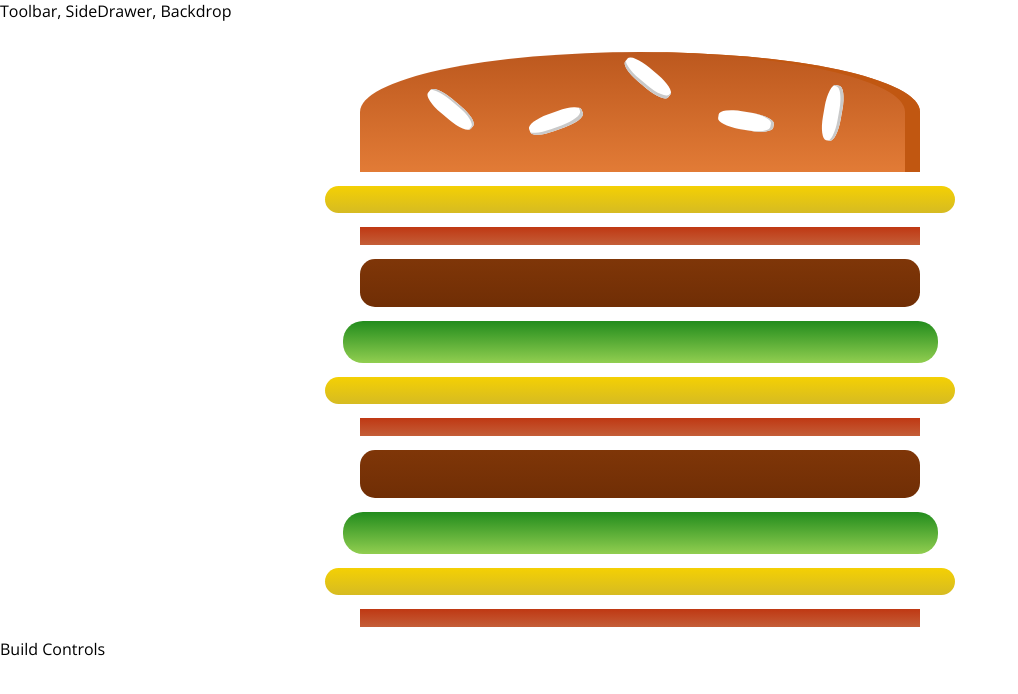
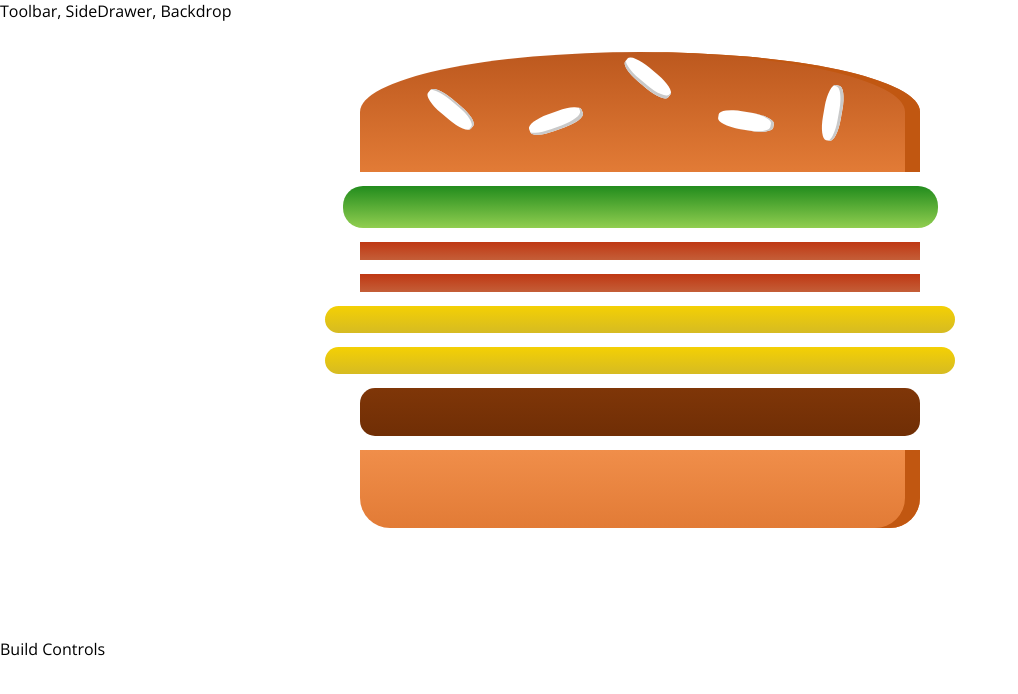
Before and after one commit to dcduncan/udemy-burger-builder, a React app: page / in a window 1280 px wide. Shown: the top 694 px of the page, without its empty margins (0-1018 px from the left). Built offline with nearby package versions, Linux system fonts and the light colour scheme.

Commit message:
Completes lecture 114, displays basic burger more dynamically

```diff
--- a/src/components/Burger/Burger.js
+++ b/src/components/Burger/Burger.js
@@ -4,53 +4,19 @@ import BurgerIngredient from './BurgerIngredient/BurgerIngredient';
 import classes from './Burger.css';
 
 const burger = (props) => {
+
+    const burgerIngredients =
+        Object
+            .keys(props.ingredients)
+            .map(ingredientKey =>
+                [...Array(props.ingredients[ingredientKey])]
+                    .map((_, index) => <BurgerIngredient key={ingredientKey + index} type={ingredientKey}/>)
+            );
+
     return (
         <div className={classes.Burger}>
             <BurgerIngredient type='bread-top'/>
-            <BurgerIngredient type='cheese'/>
-            <BurgerIngredient type='bacon'/>
-            <BurgerIngredient type='meat'/>
-            <BurgerIngredient type='salad'/>
-            <BurgerIngredient type='cheese'/>
-            <BurgerIngredient type='bacon'/>
-            <BurgerIngredient type='meat'/>
-            <BurgerIngredient type='salad'/>
-            <BurgerIngredient type='cheese'/>
-            <BurgerIngredient type='bacon'/>
-            <BurgerIngredient type='meat'/>
-            <BurgerIngredient type='salad'/>
-            <BurgerIngredient type='cheese'/>
-            <BurgerIngredient type='bacon'/>
-            <BurgerIngredient type='meat'/>
-            <BurgerIngredient type='salad'/>
-            <BurgerIngredient type='cheese'/>
-            <BurgerIngredient type='bacon'/>
-            <BurgerIngredient type='meat'/>
-            <BurgerIngredient type='salad'/>
-            <BurgerIngredient type='cheese'/>
-            <BurgerIngredient type='bacon'/>
-            <BurgerIngredient type='meat'/>
-            <BurgerIngredient type='salad'/>
-            <BurgerIngredient type='cheese'/>
-            <BurgerIngredient type='bacon'/>
-            <BurgerIngredient type='meat'/>
-            <BurgerIngredient type='salad'/>
-            <BurgerIngredient type='cheese'/>
-            <BurgerIngredient type='bacon'/>
-            <BurgerIngredient type='meat'/>
-            <BurgerIngredient type='salad'/>
-            <BurgerIngredient type='cheese'/>
-            <BurgerIngredient type='bacon'/>
-            <BurgerIngredient type='meat'/>
-            <BurgerIngredient type='salad'/>
-            <BurgerIngredient type='cheese'/>
-            <BurgerIngredient type='bacon'/>
-            <BurgerIngredient type='meat'/>
-            <BurgerIngredient type='salad'/>
-            <BurgerIngredient type='cheese'/>
-            <BurgerIngredient type='bacon'/>
-            <BurgerIngredient type='meat'/>
-            <BurgerIngredient type='salad'/>
+            {burgerIngredients}
             <BurgerIngredient type='bread-bottom'/>
         </div>
     );
--- a/src/components/Layout/Layout.js
+++ b/src/components/Layout/Layout.js
@@ -1,4 +1,4 @@
-import React, { Fragment } from 'react';
+import React from 'react';
 import Aux from '../../hoc/Aux';
 
 import classes from './Layout.css';
--- a/src/containers/BurgerBuilder/BurgerBuilder.js
+++ b/src/containers/BurgerBuilder/BurgerBuilder.js
@@ -4,11 +4,19 @@ import Burger from '../../components/Burger/Burger';
 
 class BurgerBuilder extends Component {
 
+    state = {
+        ingredients: {
+            salad: 1,
+            bacon: 2,
+            cheese: 2,
+            meat: 1
+        }
+    };
+
     render() {
-
         return (
             <Aux>
-                <Burger/>
+                <Burger ingredients={this.state.ingredients}/>
                 <div>Build Controls</div>
             </Aux>
         );
```
